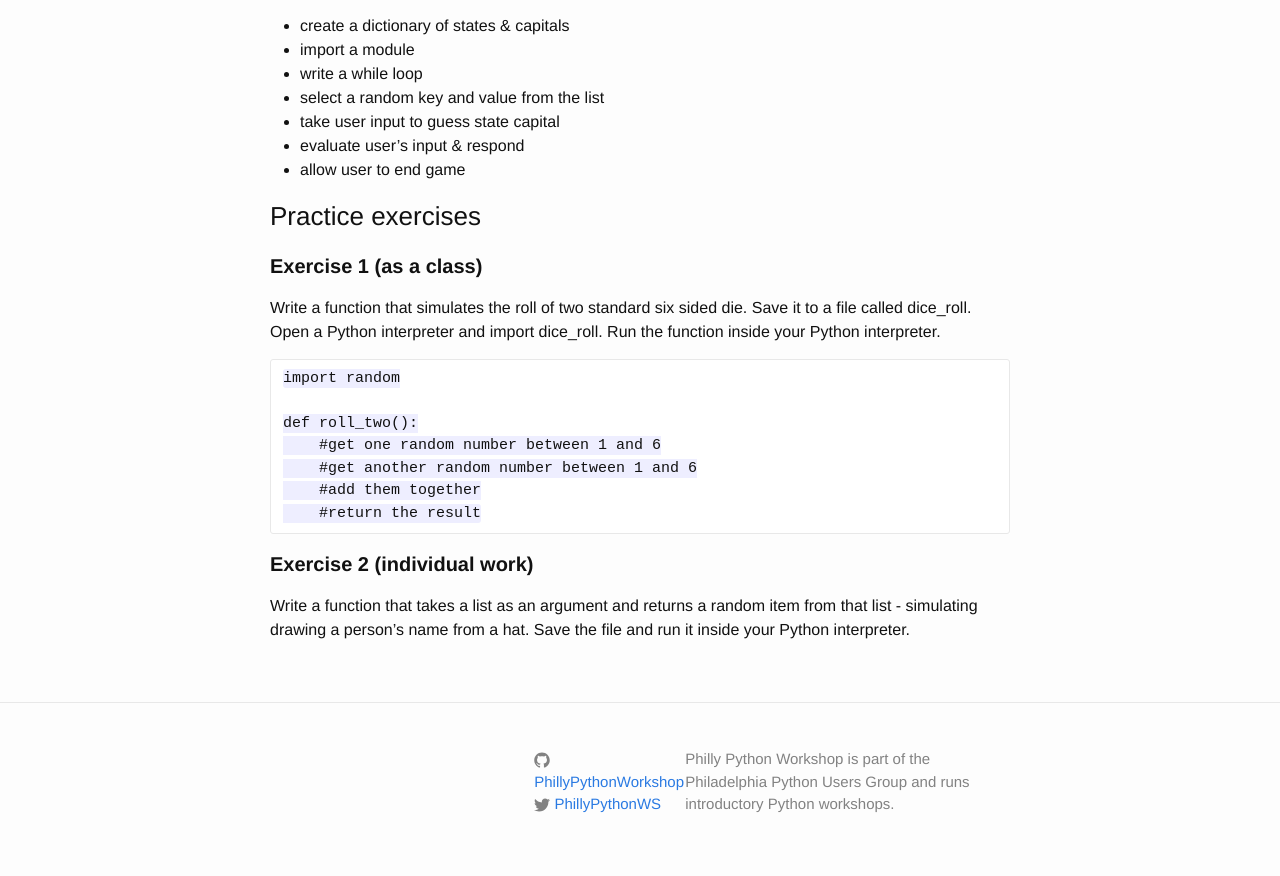
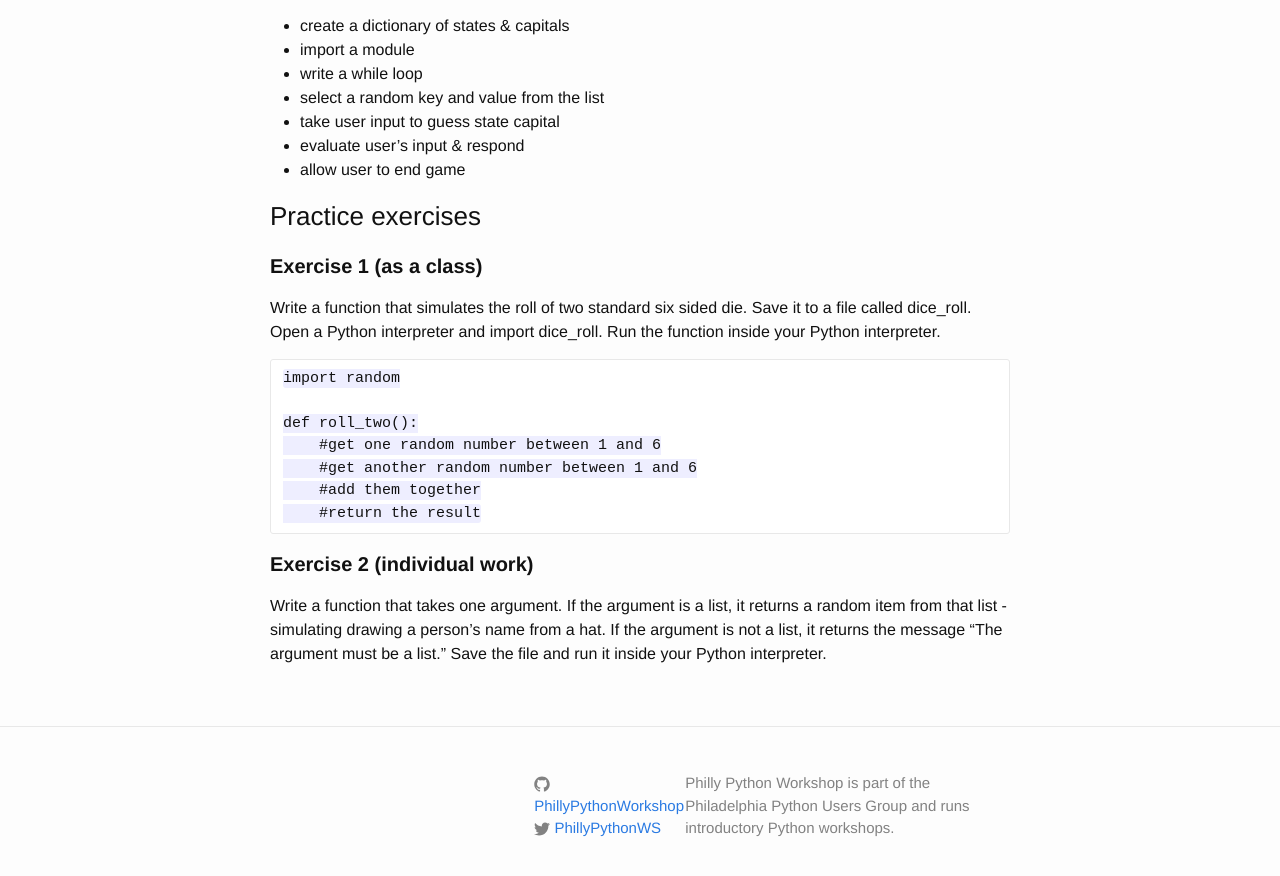
Before and after one commit to PhillyPythonWorkshop/PhillyPythonWorkshop.github.io, a Jekyll site: the page built from pages/saturday_lesson.md, in a window 1280 px wide and 900 px high, scrolled down 1713 px. Shown: the top 876 px of the window. Built offline with Jekyll 4.4.1, drawn with Linux system fonts in a browser that asks for light colours.

Commit message:
fix instructions for individual exercise

```diff
--- a/pages/saturday_lesson.md
+++ b/pages/saturday_lesson.md
@@ -89,4 +89,4 @@ def roll_two():
 
 ####Exercise 2 (individual work)
 
-Write a function that takes a list as an argument and returns a random item from that list - simulating drawing a person's name from a hat.  Save the file and run it inside your Python interpreter.
+Write a function that takes one argument.  If the argument is a list, it returns a random item from that list - simulating drawing a person's name from a hat.  If the argument is not a list, it returns the message "The argument must be a list." Save the file and run it inside your Python interpreter.
```
